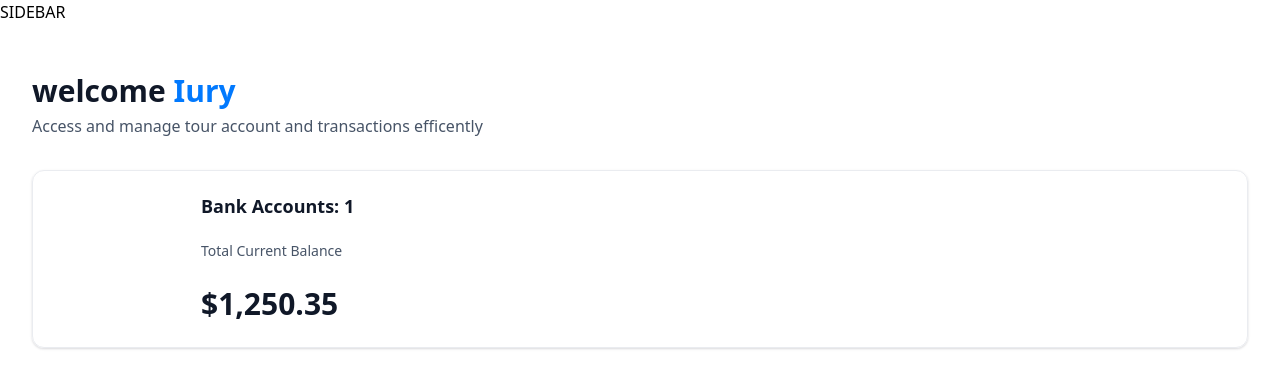
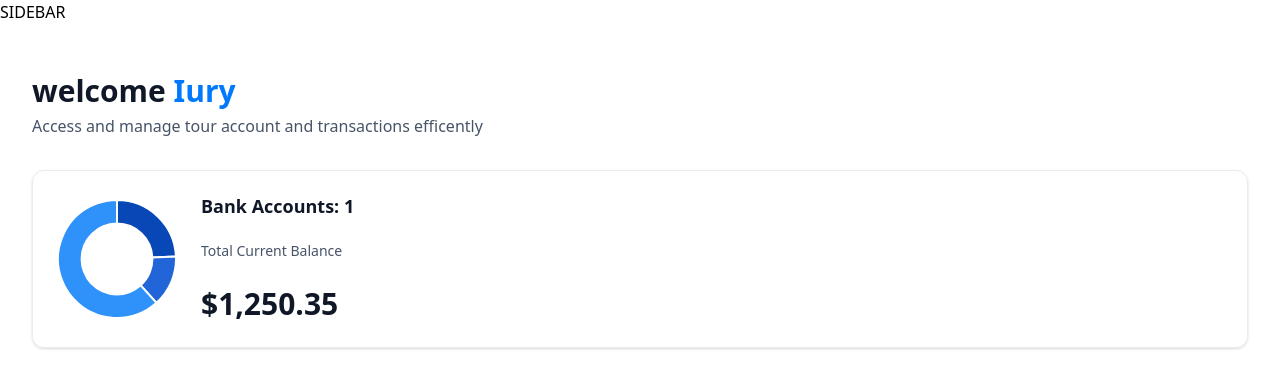
Before and after one commit to iurych/banking-app, a Next.js app: page / in a window 1280 px wide. Shown: the top 388 px of the page. Built offline with nearby package versions, Linux system fonts and the light colour scheme.

Commit message:
feat: add todo

```diff
--- a/components/AnimatedCounter.tsx
+++ b/components/AnimatedCounter.tsx
@@ -4,13 +4,14 @@
 
 const AnimatedCounter = ({amount}: {amount: number}) => {
   return (
-    <span className="w-full">
+    <p className="w-full">
       <CountUp
         end={amount}
+        duration={1}
         decimals={2}
         prefix='$'
       />
-    </span>
+    </p>
   )
 }
 
--- a/components/DoughnutChart.tsx
+++ b/components/DoughnutChart.tsx
@@ -5,8 +5,28 @@
 
 ChartJS.register(ArcElement, Tooltip, Legend)
 
-const DoughnutChart = () => {
-  return <Doughnut data={[]}/>
+const DoughnutChart = ({accounts}: DoughnutChartProps) => {
+  const data = {
+    datasets: [
+      {
+        label: 'Banks',
+        data: [2143, 1234, 5432],
+        backgroundColor: ['#0747b6', '#2265d8', '#2f91fa']
+      }
+    ],
+    labels: ['Bank 1', 'Bank 2', 'Bank 3']
+  }
+  return <Doughnut
+   data={data}
+   options={{
+    cutout: '60%',
+    plugins: {
+      legend: {
+        display: false
+      }
+    }
+   }}
+   />
 }
 
 export default DoughnutChart
--- a/components/TotalBalanceBox.tsx
+++ b/components/TotalBalanceBox.tsx
@@ -1,4 +1,5 @@
 import AnimatedCounter from "./AnimatedCounter"
+import DoughnutChart from "./DoughnutChart"
 
 const TotalBalanceBox = ({
   accounts = [],
@@ -8,7 +9,7 @@
   return (
     <section className='total-balance'>
       <div className='total-balance-chart' >
-        {/* DoughnutChart */}
+        <DoughnutChart accounts={accounts} />
       </div>
       <div className='flex flex-col gap-6' >
         <h2 className='header-2'>
@@ -19,11 +20,11 @@
             Total Current Balance
           </p>
 
-          <p className='total-balance-amount flex-center gap-2'>
+          <div className='total-balance-amount flex-center gap-2'>
             <AnimatedCounter
               amount={totalCurrentBalance}
             />
-          </p>
+          </div>
         </div>
       </div>
     </section>
```
Also changed, not shown: 1 other file (tests, documents, lock files or other folders).
